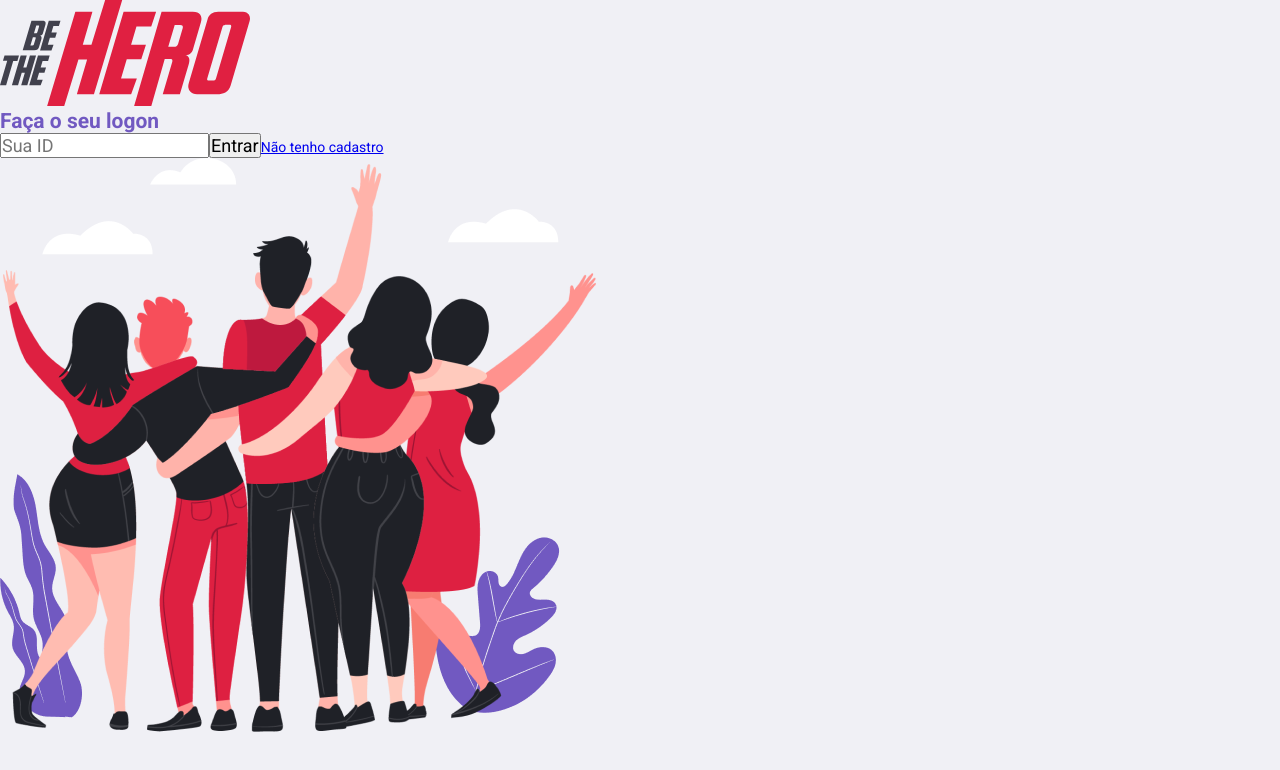
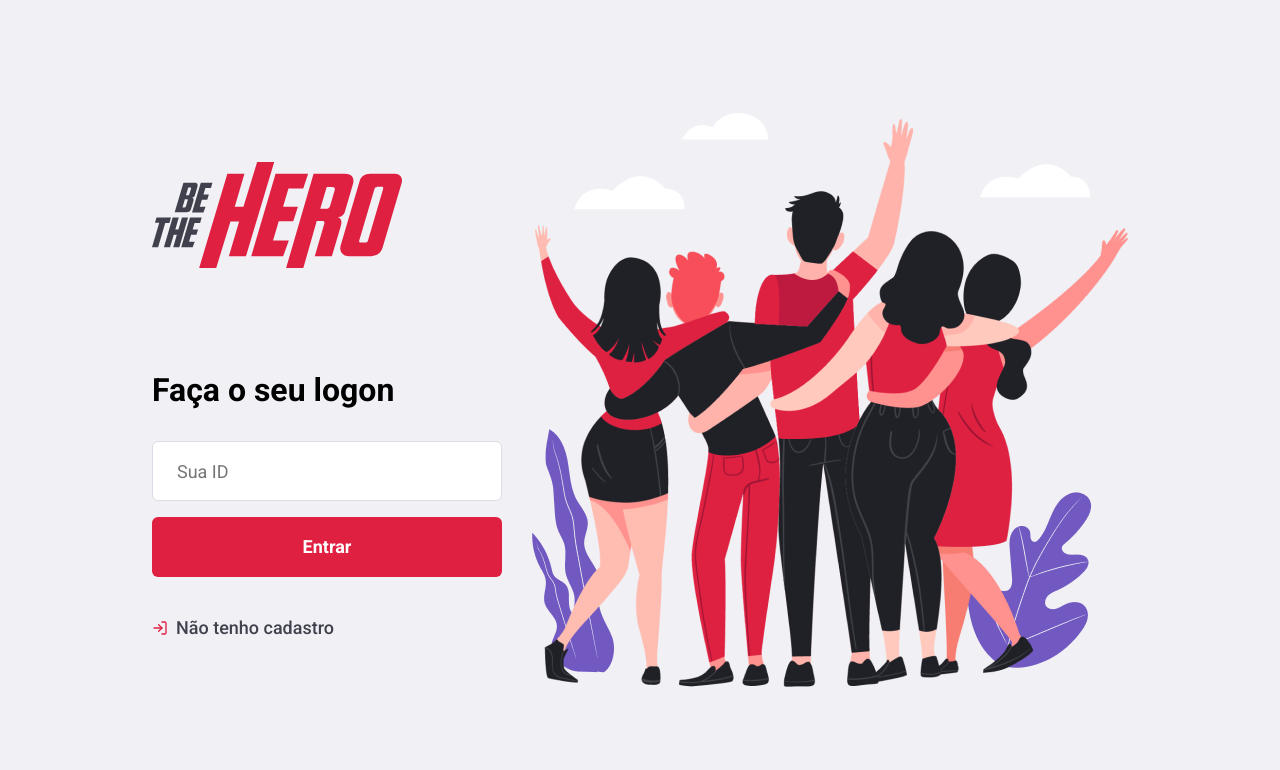
Before and after one commit to leandrown/frontend-11, a React (Create React App) app: page / in a window 1280 px wide. Shown: the top 770 px of the page. Built offline with nearby package versions, Linux system fonts and the light colour scheme.

Commit message:
Estilos aplicados e Página de Login finalizada

```diff
--- a/src/global.css
+++ b/src/global.css
@@ -21,3 +21,30 @@
 button {
    cursor: pointer;
 }
+form input {
+   width: 100%;
+   height: 60px;
+   color: #333;
+   border: 1px solid #dcdce6;
+   border-radius: 6px;
+   padding: 0 24px;
+}
+.button {
+   width: 100%;
+   height: 60px;
+   background-color: #e02041;
+   margin-top: 16px;
+   border: 0;
+   border-radius: 6px;
+   display: inline-block;
+   color: #fff;
+   font-size: 18px;
+   font-weight: 700;
+   text-align: center;
+   text-decoration: none;
+   line-height: 60px;
+   transition: filter 0.3s;
+}
+.button:hover {
+   filter: brightness(80%);
+}
--- a/src/pages/Logon/index.js
+++ b/src/pages/Logon/index.js
@@ -1,4 +1,5 @@
 import React from 'react';
+import { FiLogIn } from 'react-icons/fi';
 
 import './styles.css';
 
@@ -14,8 +15,9 @@
             <form>
                <h1>Faça o seu logon</h1>
                <input placeholder="Sua ID" />
-               <button type="submit">Entrar</button>
+               <button className="button" type="submit">Entrar</button>
                <a href="/register">
+                  <FiLogIn size={16} color="#e02041" />
                   Não tenho cadastro
                </a>
             </form>
--- a/src/pages/Logon/styles.css
+++ b/src/pages/Logon/styles.css
@@ -1,3 +1,37 @@
-h1 {
-   color: #7159c1;
+.logon-container {
+   width: 100%;
+   max-width: 1120px;
+   height: 100vh;
+   margin: 0 auto;
+   display: flex;
+   align-items: center;
+   justify-content: center;
 }
+.logon-container section.form {
+   width: 100%;
+   max-width: 350px;
+   margin-right: 30px;
+}
+.logon-container section.form form {
+   margin-top: 100px;
+}
+.logon-container section.form form h1 {
+   font-size: 32px;
+   margin-bottom: 32px;
+}
+.logon-container section.form form a {
+   display: flex;
+   align-items: center;
+   margin-top: 40px;
+   color: #41414d;
+   font-size: 18px;
+   font-weight: 500;
+   text-decoration: none;
+   transition: opacity 0.3s;
+}
+.logon-container section.form form a:hover {
+   opacity: 0.8;
+}
+.logon-container section.form form a svg {
+   margin-right: 8px;
+}
```
